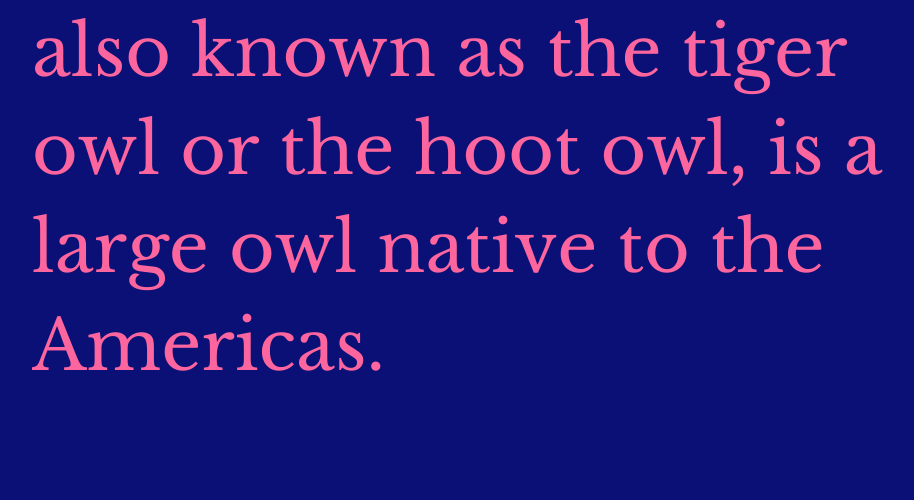
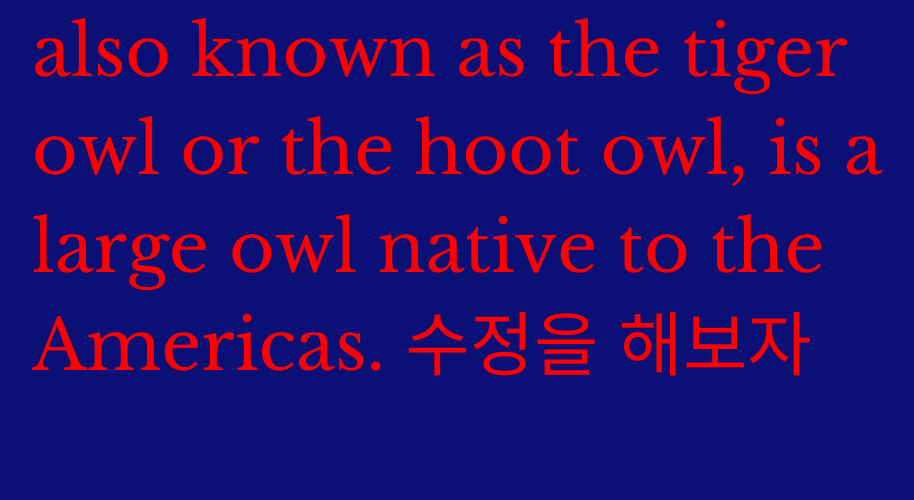
Before and after one commit to kimjinwoo91/gsap-test, a plain HTML site: page index.html in a window 1280 px wide. Shown: the part 235-735 px from the top of the page, without its empty margins (176-1090 px from the left). Drawn offline with nearby package versions, Linux system fonts and the light colour scheme; grey boxes are pictures that could not be loaded.

Commit message:
:construction: 작업중

```diff
--- a/css.css
+++ b/css.css
@@ -9,7 +9,7 @@ body {
 }
 
 .title {
-  color: #fc659e;
+  color: red;
   font-size: 70px;
   line-height: 98px;
   font-family: 'Libre Baskerville', serif;
--- a/index.html
+++ b/index.html
@@ -17,7 +17,7 @@
     <section>
       <div class="title titleGreathorned">
         <span>The great horned owl</span> also known as the tiger owl or the
-        hoot owl, is a large owl native to the Americas.
+        hoot owl, is a large owl native to the Americas. 수정을 해보자
       </div>
     </section>
 
--- a/js.js
+++ b/js.js
@@ -3,7 +3,7 @@ gsap.set('.circle', { yPercent: -5 })
 gsap.set('.dotsBlue', { yPercent: 10 })
 gsap.set('.owlHorned', { yPercent: -20 })
 gsap.set('.clusterGreat', { yPercent: 5 })
-
+/* 수정을 해보자 */
 gsap.to('.circle', {
   yPercent: 5,
   ease: 'none',
```
